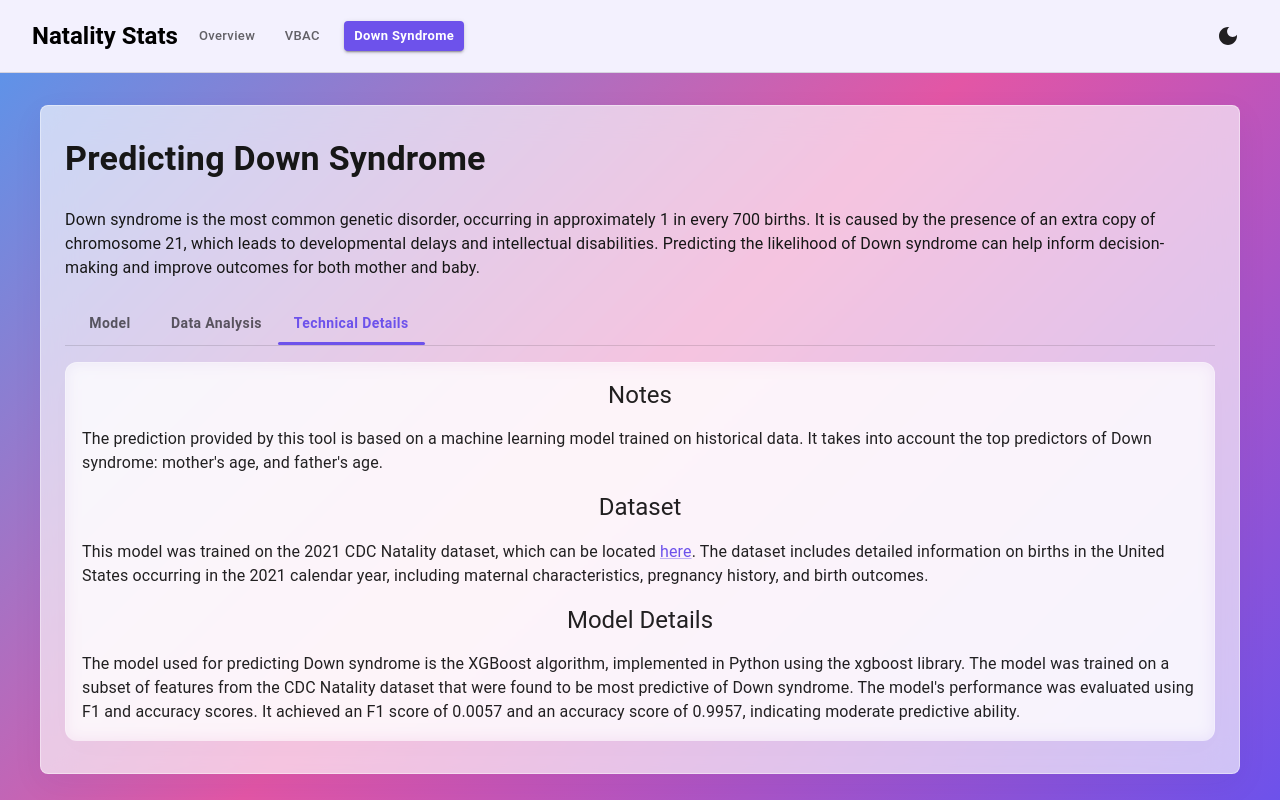
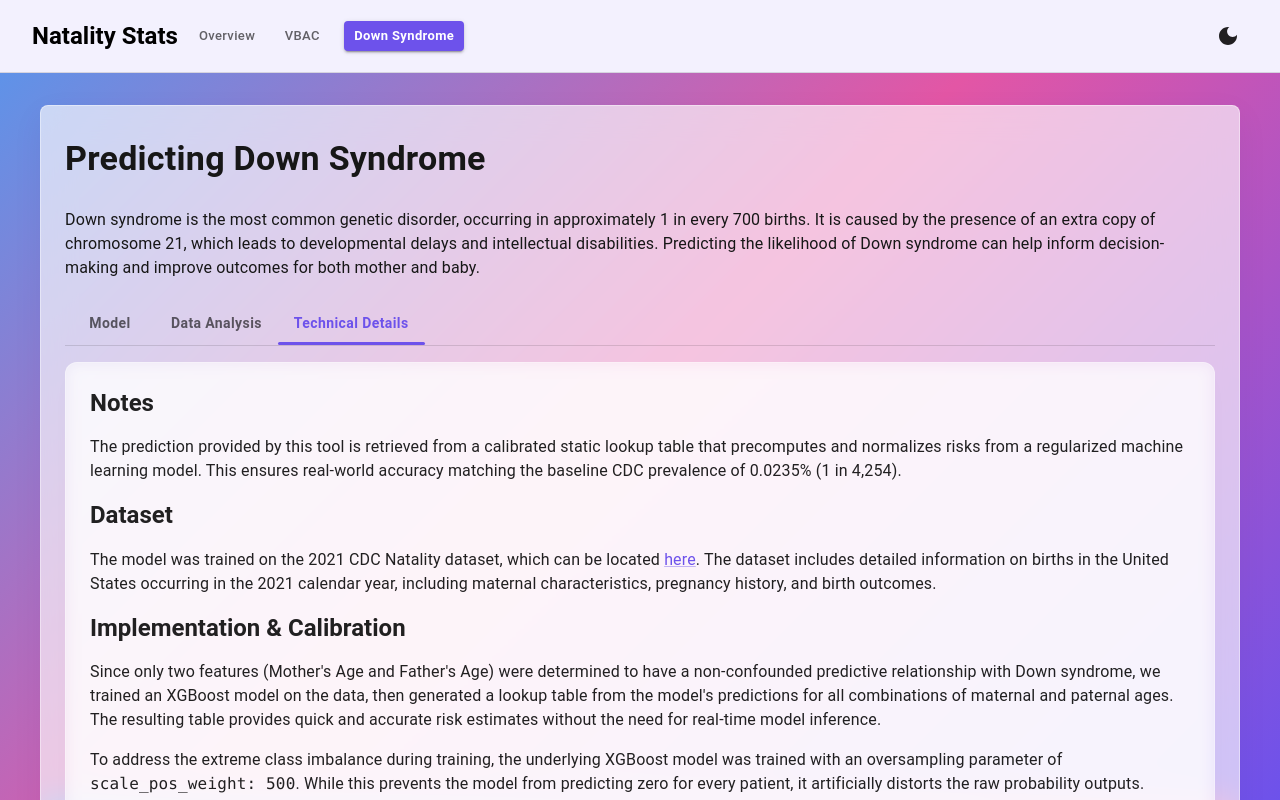
Before and after one commit to shroommu/natality-stats, a Next.js app in the folder frontend/: page /down-syndrome in a window 1280 px wide. Both pictures are taken after a click on the tab "Technical Details". Shown: the top 800 px of the page. Built offline with nearby package versions, Linux system fonts and the light colour scheme.

Commit message:
xgboost/lookup table documentation

```diff
--- a/frontend/app/down-syndrome/page.tsx
+++ b/frontend/app/down-syndrome/page.tsx
@@ -30,23 +30,29 @@ function DownSyndromeContent() {
           <Card
             variant="elevation"
             sx={{
-              p: 2,
+              p: 3,
               display: "flex",
               flexDirection: "column",
               gap: 2,
-              alignItems: "center",
+              alignItems: "flex-start",
             }}
           >
-            <Typography variant="h5">Notes</Typography>
+            <Typography variant="h5" sx={{ fontWeight: 600 }}>
+              Notes
+            </Typography>
             <Typography variant="body1">
-              The prediction provided by this tool is based on a machine
-              learning model trained on historical data. It takes into account
-              the top predictors of Down syndrome: mother's age, and father's
-              age.
+              The prediction provided by this tool is retrieved from a
+              calibrated static lookup table that precomputes and normalizes
+              risks from a regularized machine learning model. This ensures
+              real-world accuracy matching the baseline CDC prevalence of
+              0.0235% (1 in 4,254).
             </Typography>
-            <Typography variant="h5">Dataset</Typography>
+
+            <Typography variant="h5" sx={{ fontWeight: 600 }}>
+              Dataset
+            </Typography>
             <Typography variant="body1">
-              This model was trained on the 2021 CDC Natality dataset, which can
+              The model was trained on the 2021 CDC Natality dataset, which can
               be located{" "}
               <Link
                 href="https://www.cdc.gov/nchs/data_access/vitalstatsonline.htm#Births"
@@ -59,15 +65,52 @@ function DownSyndromeContent() {
               United States occurring in the 2021 calendar year, including
               maternal characteristics, pregnancy history, and birth outcomes.
             </Typography>
-            <Typography variant="h5">Model Details</Typography>
+
+            <Typography variant="h5" sx={{ fontWeight: 600 }}>
+              Implementation & Calibration
+            </Typography>
             <Typography variant="body1">
-              The model used for predicting Down syndrome is the XGBoost
-              algorithm, implemented in Python using the xgboost library. The
-              model was trained on a subset of features from the CDC Natality
-              dataset that were found to be most predictive of Down syndrome.
-              The model&apos;s performance was evaluated using F1 and accuracy
-              scores. It achieved an F1 score of 0.0057 and an accuracy score of
-              0.9957, indicating moderate predictive ability.
+              Since only two features (Mother&apos;s Age and Father&apos;s Age)
+              were determined to have a non-confounded predictive relationship
+              with Down syndrome, we trained an XGBoost model on the data, then
+              generated a lookup table from the model's predictions for all
+              combinations of maternal and paternal ages. The resulting table
+              provides quick and accurate risk estimates without the need for
+              real-time model inference.
+            </Typography>
+            <Typography variant="body1">
+              To address the extreme class imbalance during training, the
+              underlying XGBoost model was trained with an oversampling
+              parameter of <code>scale_pos_weight: 500</code>. While this
+              prevents the model from predicting zero for every patient, it
+              artificially distorts the raw probability outputs.
+            </Typography>
+            <Typography variant="body1">
+              To bridge this gap and return realistic percentages, the lookup
+              table mathematically calibrates the model&apos;s shifted outputs
+              (p_shifted) back to true, unbiased probability (p_unbiased) by
+              reversing the scale shift:
+            </Typography>
+            <Box
+              component="span"
+              sx={{
+                display: "block",
+                alignSelf: "center",
+                fontFamily: "monospace",
+                fontSize: "1.1rem",
+                bgcolor: "action.selected",
+                px: 2,
+                py: 1,
+                borderRadius: 1,
+                my: 1,
+              }}
+            >
+              p_unbiased = p_shifted / (p_shifted + 500 * (1 - p_shifted))
+            </Box>
+            <Typography variant="body1">
+              This results in a smooth, continuous, and clinically accurate risk
+              curve that removes the high positive prediction rates associated
+              with standard threshold classifiers.
             </Typography>
           </Card>
         </Box>
```
